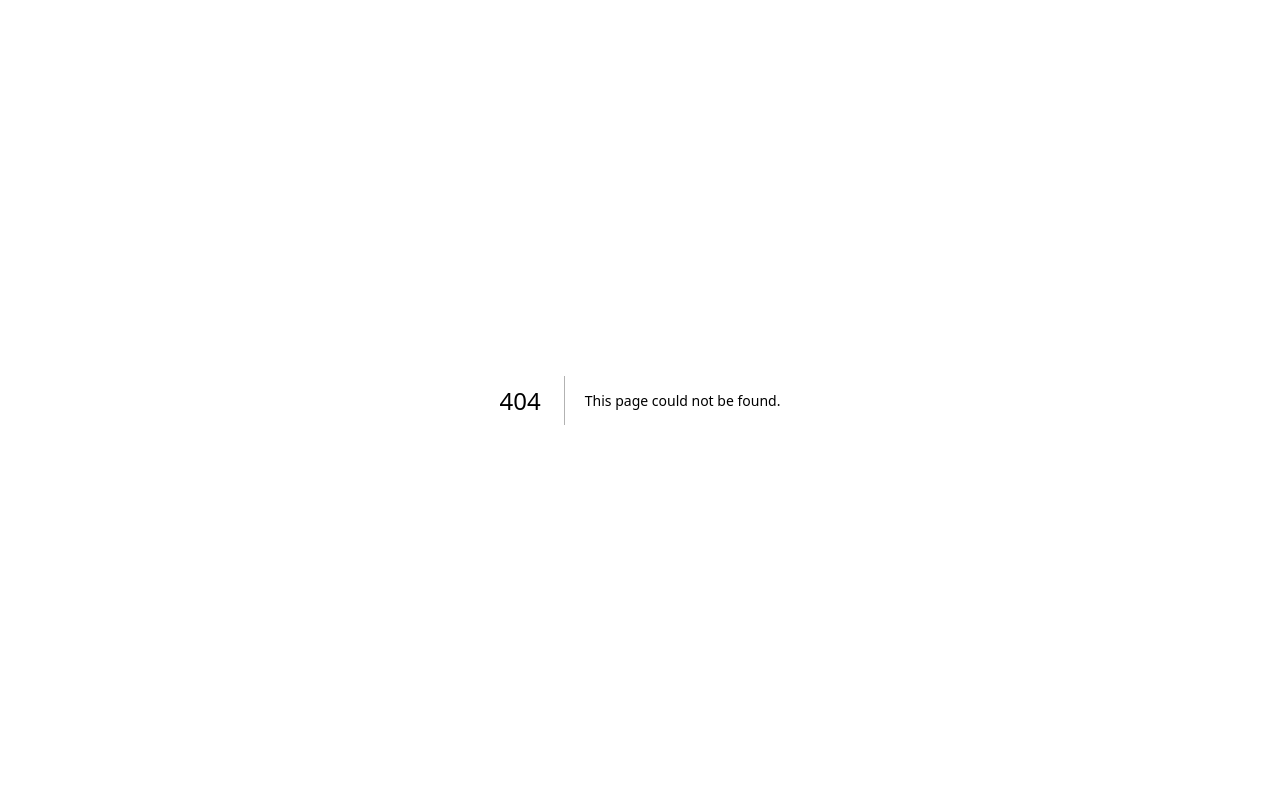
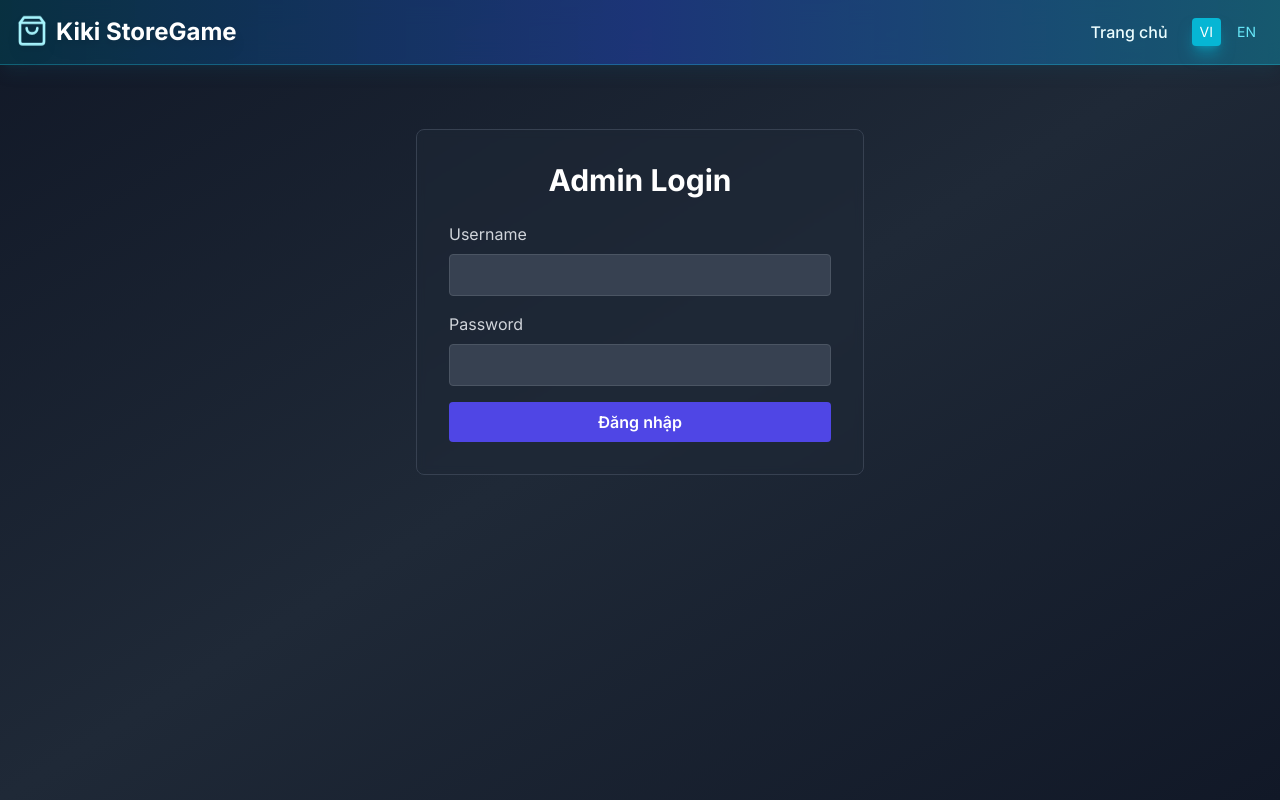
Before and after one commit to kBenkid2/kikistore, a Next.js app: page /admin-secret-kiki2024 in a window 1280 px wide. Before the commit this address had no page. Built offline with nearby package versions, Linux system fonts and the light colour scheme.

Commit message:
Remove admin-secret-kiki2024 from gitignore and add admin route

```diff
--- /dev/null
+++ b/app/admin-secret-kiki2024/page.tsx
@@ -0,0 +1,220 @@
+'use client'
+
+import { useState, useEffect } from 'react'
+import { useRouter } from 'next/navigation'
+import toast from 'react-hot-toast'
+import ProductForm from '@/components/ProductForm'
+import ProductList from '@/components/ProductList'
+import Header from '@/components/Header'
+import LanguageProvider from '@/components/LanguageProvider'
+
+interface Product {
+  id: string
+  name: string
+  description: string | null
+  category: string
+  game: string
+  price: string | null
+  imageUrl: string | null
+  isAvailable: boolean
+  createdAt: string
+  updatedAt: string
+}
+
+export default function AdminPage() {
+  const [isAuthenticated, setIsAuthenticated] = useState(false)
+  const [username, setUsername] = useState('')
+  const [password, setPassword] = useState('')
+  const [token, setToken] = useState<string | null>(null)
+  const [products, setProducts] = useState<Product[]>([])
+  const [loading, setLoading] = useState(false)
+  const [editingProduct, setEditingProduct] = useState<Product | null>(null)
+  const router = useRouter()
+
+  useEffect(() => {
+    const savedToken = localStorage.getItem('admin_token')
+    if (savedToken) {
+      setToken(savedToken)
+      setIsAuthenticated(true)
+      fetchProducts(savedToken)
+    }
+  }, [])
+
+  const fetchProducts = async (authToken: string) => {
+    try {
+      const response = await fetch('/api/admin/products', {
+        headers: {
+          'Authorization': `Bearer ${authToken}`,
+        },
+      })
+
+      if (response.status === 401) {
+        localStorage.removeItem('admin_token')
+        setIsAuthenticated(false)
+        setToken(null)
+        return
+      }
+
+      if (!response.ok) throw new Error('Failed to fetch products')
+      const data = await response.json()
+      setProducts(data)
+    } catch (error) {
+      console.error('Error fetching products:', error)
+      toast.error('Lỗi khi tải danh sách sản phẩm')
+    }
+  }
+
+  const handleLogin = async (e: React.FormEvent) => {
+    e.preventDefault()
+    setLoading(true)
+
+    try {
+      const response = await fetch('/api/admin/auth/login', {
+        method: 'POST',
+        headers: { 'Content-Type': 'application/json' },
+        body: JSON.stringify({ username, password }),
+      })
+
+      const data = await response.json()
+
+      if (!response.ok) {
+        throw new Error(data.error || 'Đăng nhập thất bại')
+      }
+
+      setToken(data.token)
+      localStorage.setItem('admin_token', data.token)
+      setIsAuthenticated(true)
+      toast.success('Đăng nhập thành công!')
+      fetchProducts(data.token)
+    } catch (error: any) {
+      toast.error(error.message || 'Đăng nhập thất bại')
+    } finally {
+      setLoading(false)
+    }
+  }
+
+  const handleLogout = () => {
+    localStorage.removeItem('admin_token')
+    setToken(null)
+    setIsAuthenticated(false)
+    setProducts([])
+    toast.success('Đã đăng xuất')
+  }
+
+  const handleProductCreated = () => {
+    if (token) {
+      fetchProducts(token)
+    }
+    setEditingProduct(null)
+  }
+
+  const handleProductUpdated = () => {
+    if (token) {
+      fetchProducts(token)
+    }
+    setEditingProduct(null)
+  }
+
+  const handleProductDeleted = () => {
+    if (token) {
+      fetchProducts(token)
+    }
+  }
+
+  const handleEdit = (product: Product) => {
+    setEditingProduct(product)
+  }
+
+  if (!isAuthenticated) {
+    return (
+      <LanguageProvider>
+        <div className="min-h-screen bg-gradient-to-br from-gray-900 via-gray-800 to-gray-900">
+          <Header />
+          <div className="container mx-auto px-4 py-16">
+            <div className="max-w-md mx-auto bg-gray-800/50 backdrop-blur-sm border border-gray-700 rounded-lg p-8">
+              <h1 className="text-3xl font-bold text-white mb-6 text-center">
+                Admin Login
+              </h1>
+              <form onSubmit={handleLogin} className="space-y-4">
+                <div>
+                  <label className="block text-gray-300 mb-2">Username</label>
+                  <input
+                    type="text"
+                    value={username}
+                    onChange={(e) => setUsername(e.target.value)}
+                    className="w-full px-4 py-2 bg-gray-700 border border-gray-600 rounded text-white focus:outline-none focus:border-indigo-500"
+                    required
+                  />
+                </div>
+                <div>
+                  <label className="block text-gray-300 mb-2">Password</label>
+                  <input
+                    type="password"
+                    value={password}
+                    onChange={(e) => setPassword(e.target.value)}
+                    className="w-full px-4 py-2 bg-gray-700 border border-gray-600 rounded text-white focus:outline-none focus:border-indigo-500"
+                    required
+                  />
+                </div>
+                <button
+                  type="submit"
+                  disabled={loading}
+                  className="w-full bg-indigo-600 hover:bg-indigo-700 text-white font-semibold py-2 px-4 rounded transition-colors disabled:opacity-50"
+                >
+                  {loading ? 'Đang đăng nhập...' : 'Đăng nhập'}
+                </button>
+              </form>
+            </div>
+          </div>
+        </div>
+      </LanguageProvider>
+    )
+  }
+
+  return (
+    <LanguageProvider>
+      <div className="min-h-screen bg-gradient-to-br from-gray-900 via-gray-800 to-gray-900">
+        <Header />
+        <div className="container mx-auto px-4 py-8">
+          <div className="flex justify-between items-center mb-8">
+            <h1 className="text-4xl font-bold text-white">Admin Panel</h1>
+            <button
+              onClick={handleLogout}
+              className="bg-red-600 hover:bg-red-700 text-white font-semibold py-2 px-4 rounded transition-colors"
+            >
+              Đăng xuất
+            </button>
+          </div>
+
+          <div className="grid grid-cols-1 lg:grid-cols-3 gap-8">
+            <div className="lg:col-span-1">
+              <div className="bg-gray-800/50 backdrop-blur-sm border border-gray-700 rounded-lg p-6">
+                <h2 className="text-2xl font-bold text-white mb-4">
+                  {editingProduct ? 'Chỉnh sửa sản phẩm' : 'Thêm sản phẩm mới'}
+                </h2>
+                <ProductForm
+                  token={token!}
+                  product={editingProduct}
+                  onSuccess={editingProduct ? handleProductUpdated : handleProductCreated}
+                  onCancel={() => setEditingProduct(null)}
+                />
+              </div>
+            </div>
+
+            <div className="lg:col-span-2">
+              <div className="bg-gray-800/50 backdrop-blur-sm border border-gray-700 rounded-lg p-6">
+                <h2 className="text-2xl font-bold text-white mb-4">Danh sách sản phẩm</h2>
+                <ProductList
+                  products={products}
+                  token={token!}
+                  onEdit={handleEdit}
+                  onDelete={handleProductDeleted}
+                />
+              </div>
+            </div>
+          </div>
+        </div>
+      </div>
+    </LanguageProvider>
+  )
+}
```
Also changed, not shown: 1 other file (tests, documents, lock files or other folders).
